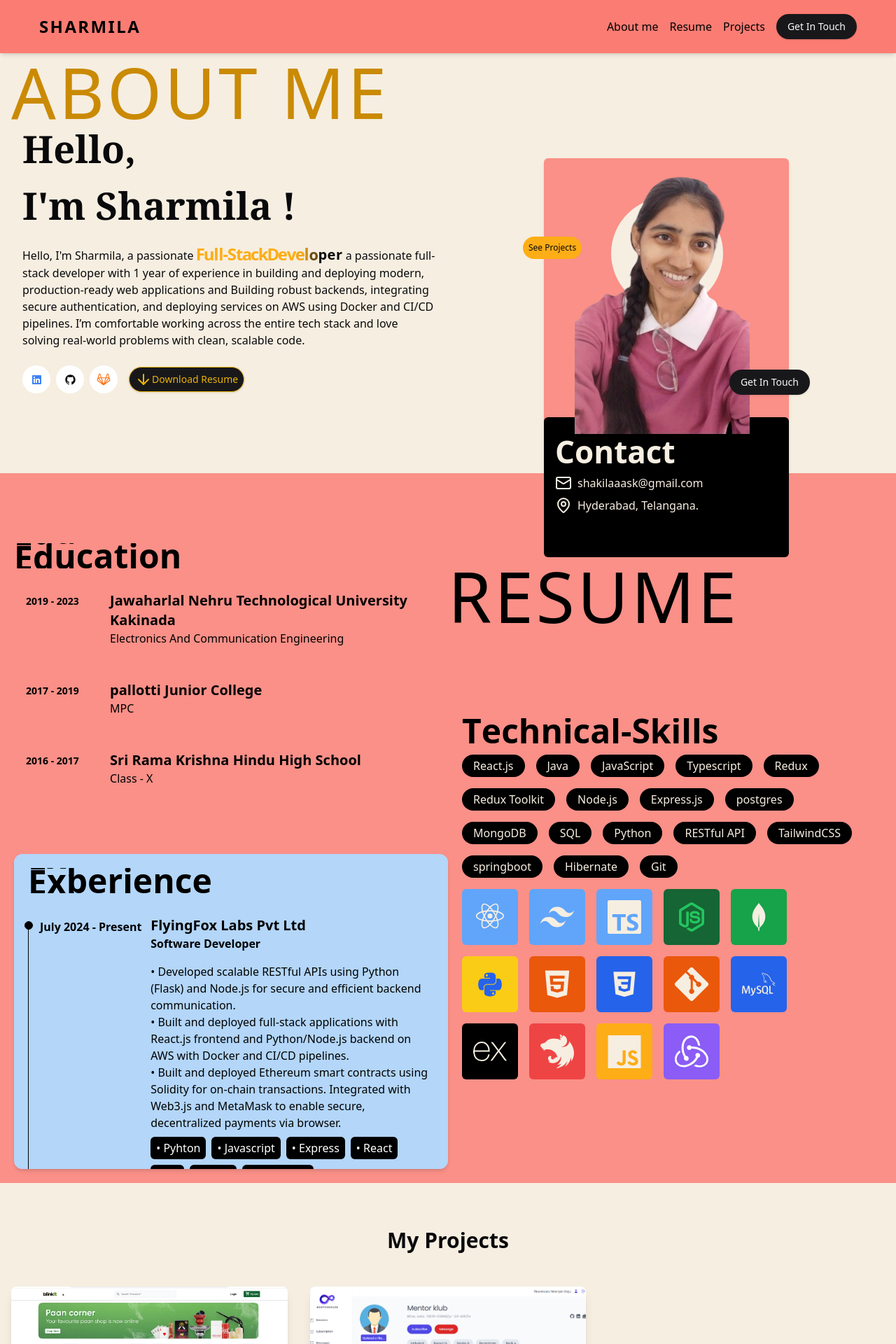
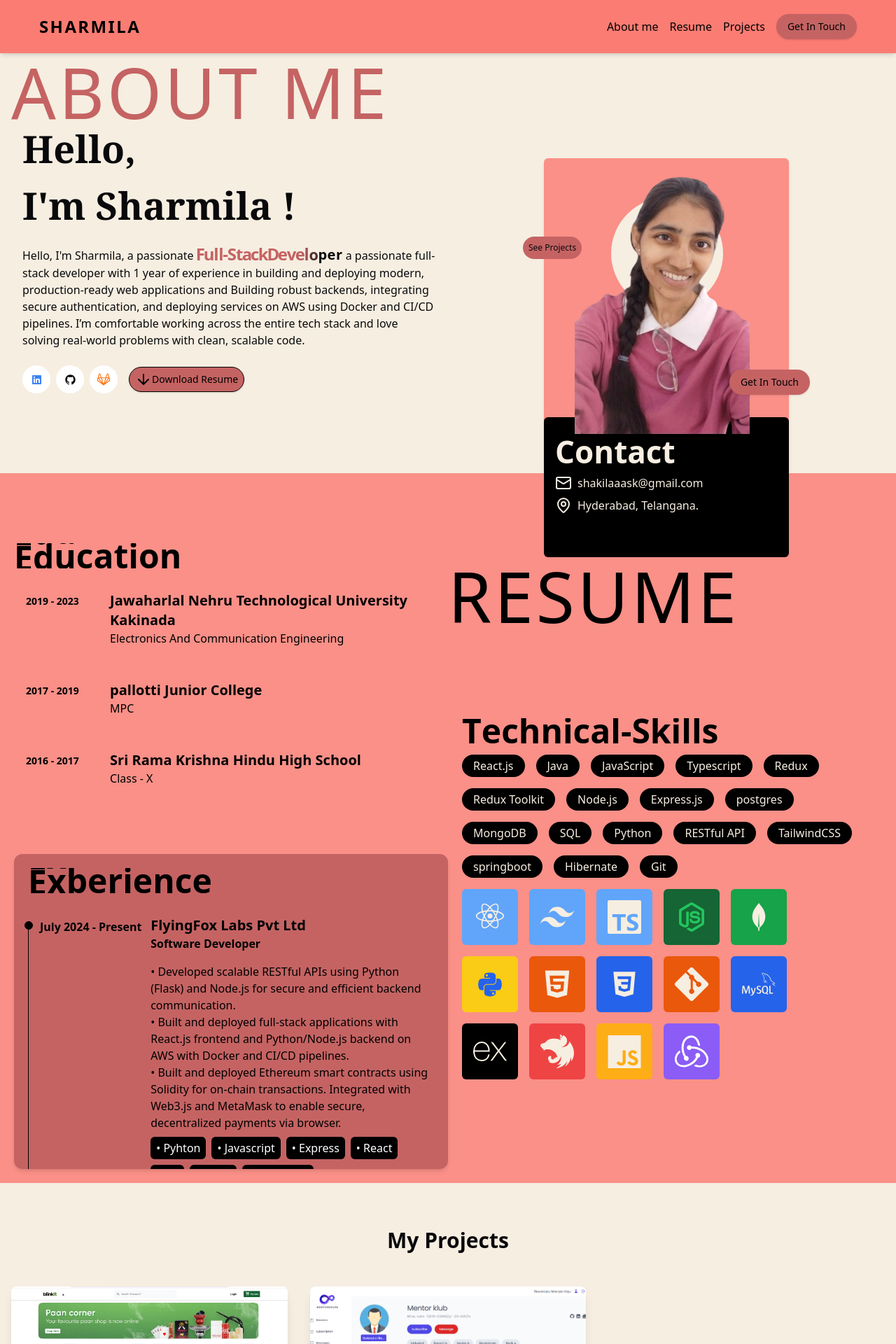
Before and after one commit to shakilaShaik/portfolio-2025, a Next.js app: page / in a window 1280 px wide. Shown: the top 1920 px of the page at 70% size. Built offline with nearby package versions, Linux system fonts and the light colour scheme.

Commit message:
changing colors

```diff
--- a/src/components/GetInTouch/GetInTouchButton.jsx
+++ b/src/components/GetInTouch/GetInTouchButton.jsx
@@ -16,7 +16,7 @@ const GetInTouchButton = () => {
   return (
     <Drawer>
       <DrawerTrigger>
-        <Button className="rounded-full">Get In Touch</Button>
+        <Button className="rounded-full bg-[#c56363] text-black ">Get In Touch</Button>
       </DrawerTrigger>
       <DrawerContent>
         <DrawerHeader>
--- a/src/components/aboutMe/AboutMe.jsx
+++ b/src/components/aboutMe/AboutMe.jsx
@@ -17,7 +17,7 @@ const hoverTextStyle = {
 
 const hoverTextHoverStyle = {
   transform: "scale(1.2)",
-  color: "#fdad16",
+  color: "#c56363",
 };
 
 const BubbleText = ({ text }) => {
@@ -54,14 +54,14 @@ const BubbleText = ({ text }) => {
 const AboutMe = () => {
   return (
     <div id="about-me" className="md:h-[600px] bg-[#f6eee1] w-full p-4">
-      <div className="hidden md:block absolute top-14 font-londrina-outline text-[100px] tracking-[4px] font-medium text-yellow-600">
+      <div className="hidden md:block absolute top-14 font-londrina-outline text-[100px] tracking-[4px] font-medium text-[#c56363]">
         <p>ABOUT ME</p>
       </div>
       <div className="grid grid-cols-1 md:grid-cols-2">
         <div className="flex my-20 h-max flex-col gap-4 px-4">
           <div className="text-[34px] md:text-[54px] font-bold font-serif">
             <h1>Hello,</h1>
-            <h1>I&apos;m Sharmila !</h1>
+            <h1 >I&apos;m Sharmila !</h1>
           </div>
           <div>
             <h1>
@@ -96,7 +96,7 @@ const AboutMe = () => {
               </div>
             </div>
             <Link href="/resume.pdf" download="download">
-              <Button className="p-2 border border-yellow-500 text-yellow-500 hover:text-black hover:bg-yellow-500 transition-all duration-500 rounded-full">
+              <Button className="p-2 border bg-[#c56363] border-black text-black  hover:bg-[#c56363] transition-all duration-500 rounded-full">
                 <ArrowDown className="text-lg" />
                 Download Resume
               </Button>
@@ -118,7 +118,7 @@ const AboutMe = () => {
                 <motion.button
                   whileHover={{ scale: 1.1 }}
                   transition={{ type: "spring", stiffness: 400, damping: 10 }}
-                  className="hidden sm:block absolute top-28 text-xs font-medium bg-[#fdad16] p-2 rounded-full w-max left-[-30px] z-40">
+                  className="hidden sm:block absolute top-28 text-xs font-medium bg-[#c56363] p-2 rounded-full w-max left-[-30px] z-40">
                   See Projects
                 </motion.button>
               </Link>
--- a/src/components/resume/experience/index.jsx
+++ b/src/components/resume/experience/index.jsx
@@ -47,7 +47,7 @@ const ExperienceData = [
 
 const Experience = () => {
   return (
-    <div className="w-full max-h-[450px] overflow-auto rounded-xl shadow-md text-black p-5  bg-[#b3d6f9]">
+    <div className="w-full max-h-[450px] overflow-auto rounded-xl shadow-md text-black p-5  bg-[#c56363]">
       <div>
         <TextAnimation text="Experience" />
       </div>
```
